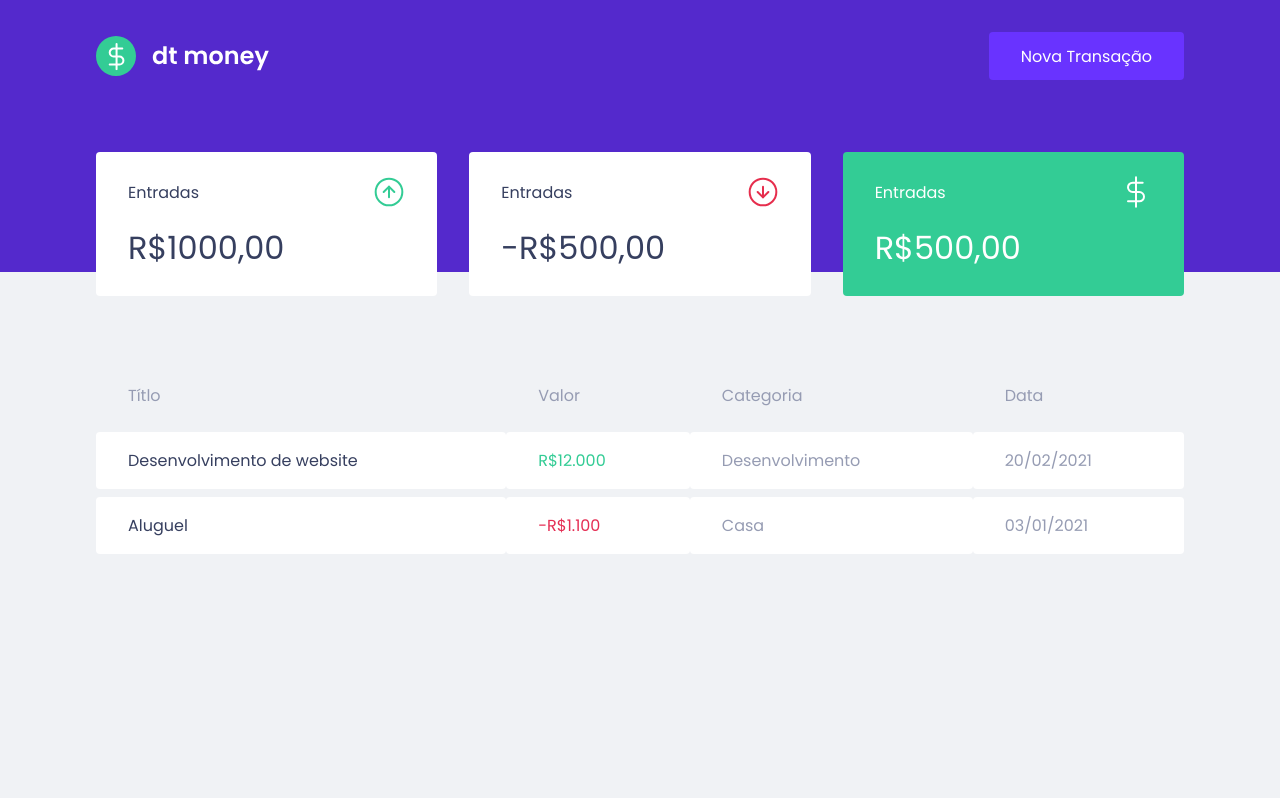
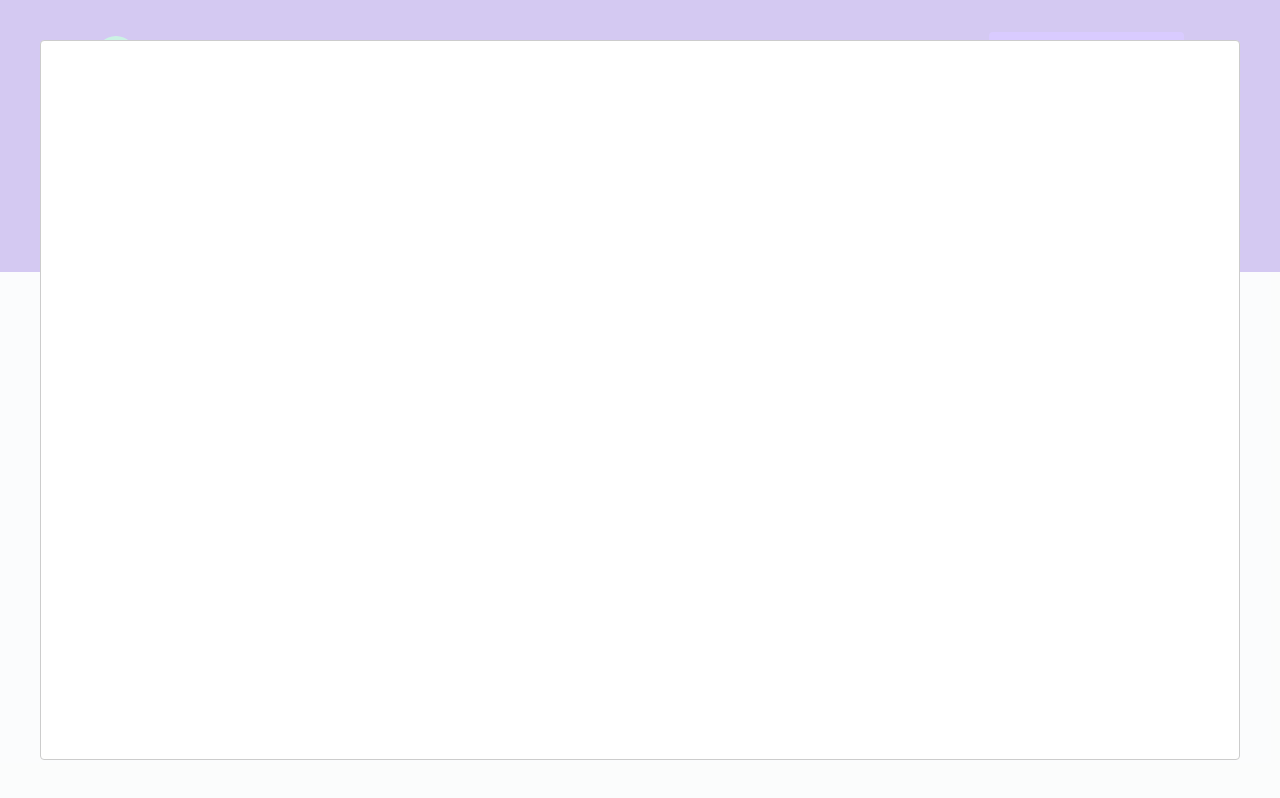
Before and after one commit to thyago608/dtmoney, a React (Create React App) app: page / in a window 1280 px wide. Both pictures are taken after a click on the button "Nova Transação". Built offline with nearby package versions, Linux system fonts and the light colour scheme; no server answers; what miragejs would draw is missing.

Commit message:
Created component NewTransactionModal

```diff
--- a/package.json
+++ b/package.json
@@ -14,6 +14,7 @@
     "miragejs": "^0.1.41",
     "react": "^17.0.2",
     "react-dom": "^17.0.2",
+    "react-modal": "^3.14.3",
     "react-scripts": "4.0.3",
     "styled-components": "^5.3.1",
     "typescript": "^4.4.3",
@@ -44,6 +45,7 @@
     ]
   },
   "devDependencies": {
+    "@types/react-modal": "^3.12.1",
     "@types/styled-components": "^5.1.14"
   }
 }
--- a/src/App.tsx
+++ b/src/App.tsx
@@ -1,14 +1,33 @@
-import React from 'react';
+import { useState } from 'react';
 import { Header } from './components/Header';
 import { Dashboard } from './components/Dashboard';
+import { NewTransactionModal } from './components/NewTransactionModal';
+import Modal from 'react-modal';
 import { GlobalStyle } from './styles/global';
 
+Modal.setAppElement('#root');
+
 function App() {
+  const [isNewTransactionModalOpen, setIsNewTransactionModalOpen] = useState(false);
+
+  function handleOpenNewTransactionModal(){
+    setIsNewTransactionModalOpen(true);
+  }
+
+  function handleCloseNewTransactionModal(){
+    setIsNewTransactionModalOpen(false);
+  }
+
+
   return (
       <>
         <GlobalStyle/>
-        <Header/>
+        <Header onOpenNewTransactionModal={handleOpenNewTransactionModal}/>
         <Dashboard/>
+        <NewTransactionModal
+            isOpen={isNewTransactionModalOpen}
+            onRequestClose={handleCloseNewTransactionModal}
+        />
       </>
   );
 }
--- a/src/components/Header/index.tsx
+++ b/src/components/Header/index.tsx
@@ -1,12 +1,19 @@
 import { Container, Content } from "./styles";
 import logo from "../../assets/logo.svg";
 
-export function Header() {
+type HeaderProps = {
+  onOpenNewTransactionModal: () => void;
+};
+
+export function Header({onOpenNewTransactionModal}:HeaderProps) {
+
   return (
     <Container>
       <Content>
         <img src={logo} alt="logo" />
-        <button type="button">Nova Transação</button>
+        <button type="button" onClick={onOpenNewTransactionModal}>
+          Nova Transação
+        </button>
       </Content>
     </Container>
   );
--- /dev/null
+++ b/src/components/NewTransactionModal/index.tsx
@@ -0,0 +1,17 @@
+import Modal from 'react-modal';
+
+type NewTransactionModalProps = {
+    isOpen:boolean;
+    onRequestClose: () => void;
+};
+
+export function NewTransactionModal({isOpen,onRequestClose }:NewTransactionModalProps){
+    return(
+        <Modal
+            isOpen={isOpen}
+            onRequestClose={onRequestClose}
+        >
+
+        </Modal>
+    );
+}
--- /dev/null
+++ b/src/components/NewTransactionModal/styles.ts
@@ -0,0 +1,3 @@
+import styled from 'styled-components';
+
+export const Container = styled.div``;
```
Also changed, not shown: 1 other file (tests, documents, lock files or other folders).
